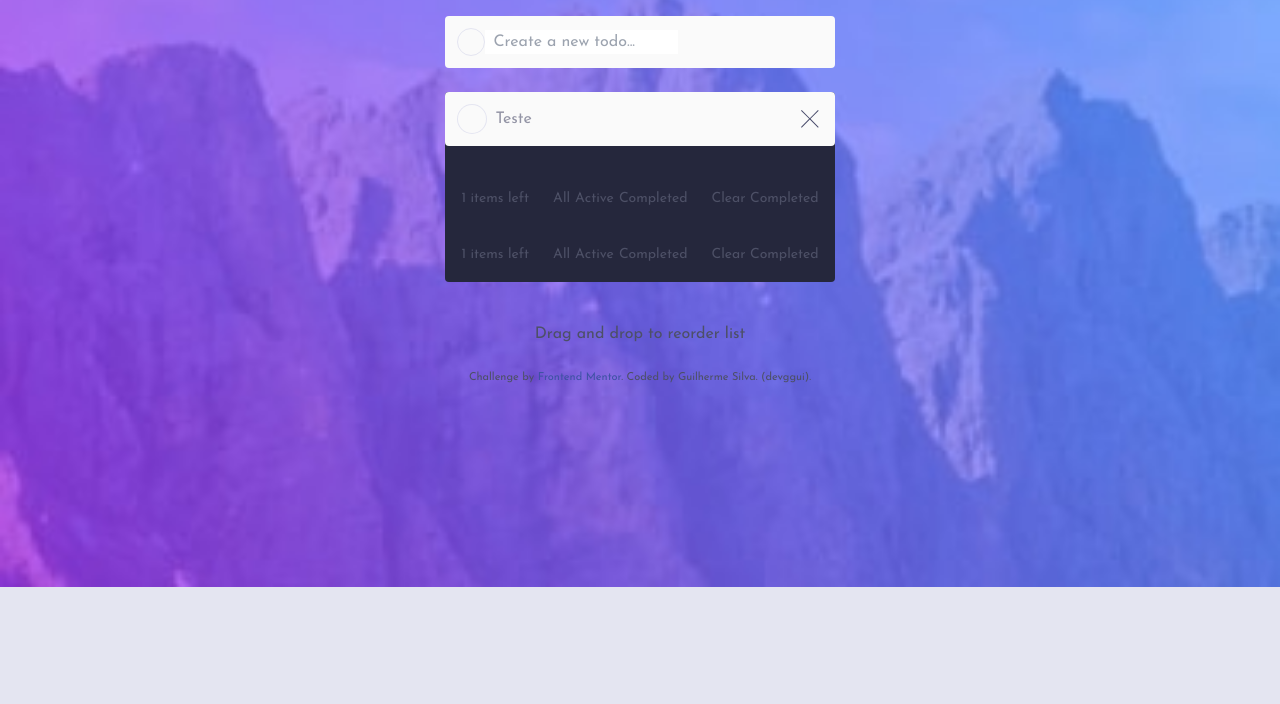
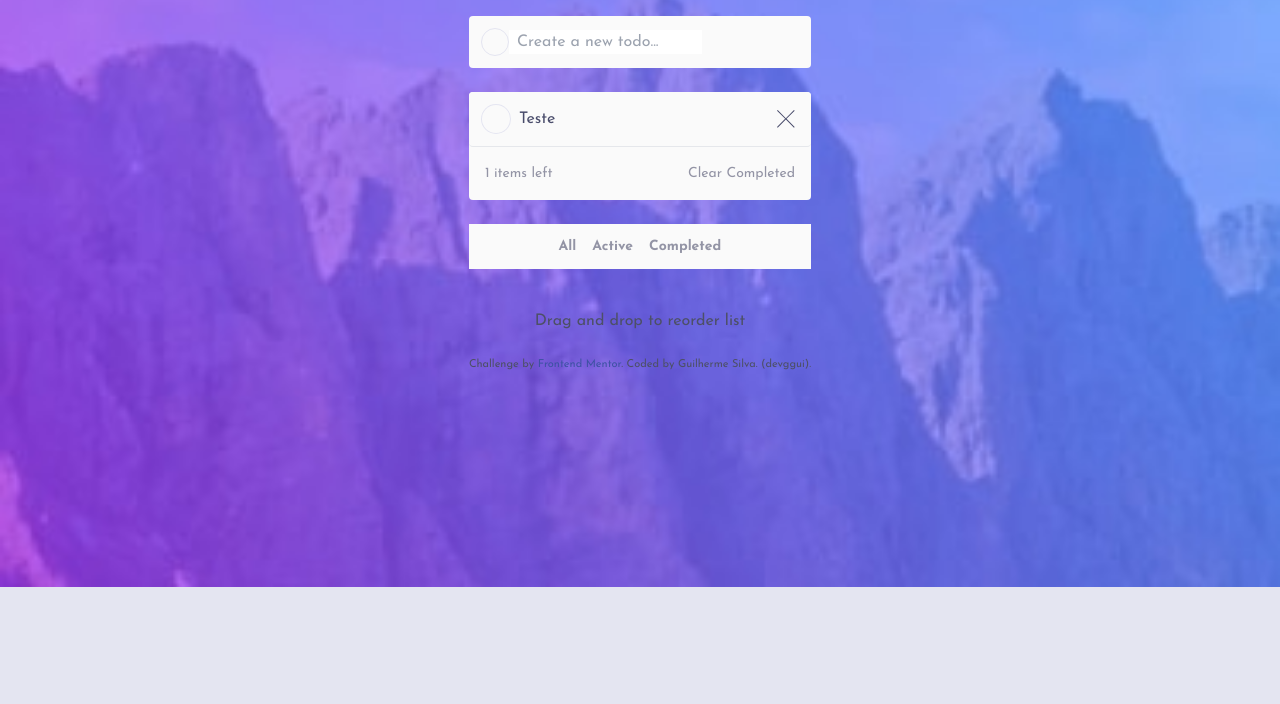
Before and after one commit to devggui/todo-app, a website: page index.html in a window 1280 px wide. Shown: the part 96-800 px from the top of the page. Drawn offline with nearby package versions, Linux system fonts and the light colour scheme.

Commit message:
feat: div list and text colors

```diff
--- a/index.html
+++ b/index.html
@@ -29,19 +29,22 @@
         <input type="text" placeholder="Create a new todo..." class=" text-black px-2">
       </div>
 
-      <div class="flex flex-col h-auto bg-[var(--dark-Very-Dark-Desaturated-Blue)] rounded-t-[4px] rounded-b-[4px]">
+      <div class="flex flex-col h-auto bg-[var(--light-Very-Light-Gray)] rounded-t-[4px] rounded-b-[4px]">
         <div id="taskComponent">
-          <div class="flex flex-row items-center mb-6 p-3 bg-[var(--light-Very-Light-Gray)] rounded-[4px] relative cursor-pointer">
+          <div class="flex flex-row items-center p-3 bg-[var(--light-Very-Light-Gray)] rounded-[4px] relative cursor-pointer border-b-[1px]">
             <div class="p-[1px] bg-[var(--light-Very-Light-Grayish-Blue)] rounded-full md:hover:bg-gradient-to-r from-[var(--primary-from)] to-[var(--primary-to)]">
               <input type="checkbox" class="w-7 h-7 rounded-full align-middle appearance-none outline-none cursor-pointer bg-[var(--light-Very-Light-Gray)] checked:bg-gradient-to-r from-[var(--primary-from)] to-[var(--primary-to)]" id="checkbox">
             </div>
-            <label for="checkbox" class="px-2 text-[var(--light-Dark-Grayis-Blue)]">Teste</label>
+            <label for="checkbox" class="px-2 text-[var(--light-Very-Dark-Grayish-Blue)]">Teste</label>
             <img src="./images/icon-cross.svg" alt="Icone de correto" class="absolute right-4">
           </div>
         </div>
+        <div class="flex flex-row items-center justify-between pb-4 pt-4">
+          <span class="ml-4 mr-6 text-[var(--light-Dark-Grayis-Blue)] hover:text-[var(--light-Very-Dark-Grayish-Blue)]">1 items left</span>
+          <span class="mr-4 ml-6 text-[var(--light-Dark-Grayis-Blue)] hover:text-[var(--light-Very-Dark-Grayish-Blue)]">Clear Completed</span>
+        </div>
 
-        <!-- mobile -->
-        <div class="md:flex flex-row items-center justify-between pb-4 pt-4">
+        <!-- <div class="md:flex flex-row items-center justify-between pb-4 pt-4">
           <span class="ml-4 mr-6 hover:text-[var(--dark-Light-Grayish-Blue)]">1 items left</span>
           <div>
             <span>All</span>
@@ -49,19 +52,20 @@
             <span>Completed</span>
           </div>
           <span class="mr-4 ml-6 hover:text-[var(--dark-Light-Grayish-Blue)]">Clear Completed</span>
-        </div>
-
-        <div class="md:flex flex-row items-center justify-between pb-4 pt-4">
-          <span class="ml-4 mr-6 hover:text-[var(--dark-Light-Grayish-Blue)]">1 items left</span>
-          <div>
-            <span>All</span>
-            <span>Active</span>
-            <span>Completed</span>
-          </div>
-          <span class="mr-4 ml-6 hover:text-[var(--dark-Light-Grayish-Blue)]">Clear Completed</span>
-        </div>
+        </div>   -->
 
       </div>
+
+      <!-- mobile -->
+      <div class="footer-mobile mt-6 rounded-[4px]">
+        <div class="flex flex-row items-center justify-center text-center p-3 bg-[var(--light-Very-Light-Gray)]">
+          <span class="text-[var(--light-Dark-Grayis-Blue)] font-bold hover:text-[var(--light-Very-Dark-Grayish-Blue)]">All</span>
+          <span class="px-4 text-[var(--light-Dark-Grayis-Blue)]  font-bold hover:text-[var(--light-Very-Dark-Grayish-Blue)]">Active</span>
+          <span class="text-[var(--light-Dark-Grayis-Blue)] font-bold hover:text-[var(--light-Very-Dark-Grayish-Blue)]">Completed</span>
+        </div>
+      </div>
+      <!-- end mobile -->
+
       <p class="text-center text-[var(--dark-Very-Dark-Grayish-Blue)] mt-10 mb-6">Drag and drop to reorder list</p>
       <div class="text-[11px] text-center text-[var(--dark-Very-Dark-Grayish-Blue)]">
         Challenge by <a href="https://www.frontendmentor.io?ref=challenge" target="_blank" class="text-[#3e52a3]">Frontend Mentor</a>.
```
